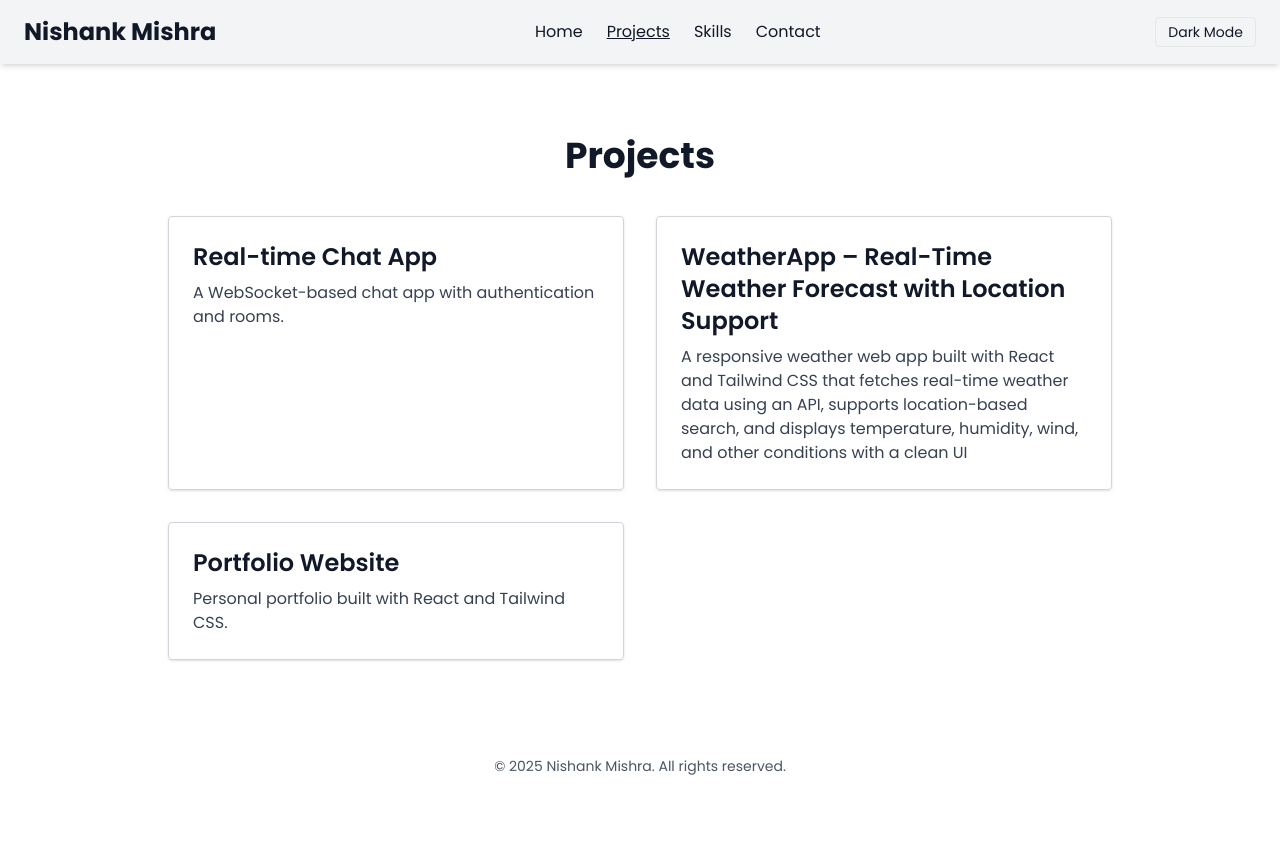
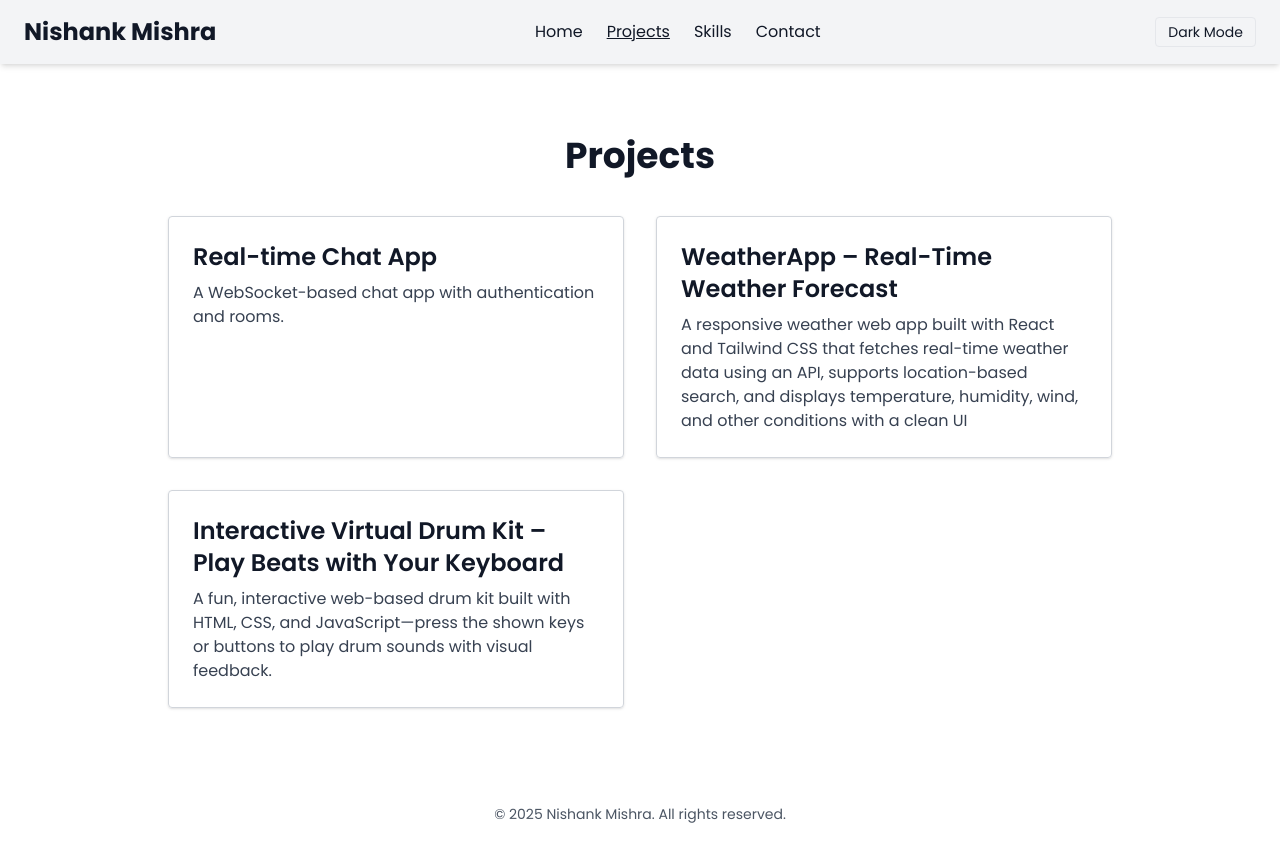
Before and after one commit to nishankmishra/portfolio, a React (Create React App) app: page /projects in a window 1280 px wide. Before the commit the page ends 800 px from the top, so only its background shows below. Built offline with nearby package versions, Linux system fonts and the light colour scheme.

Commit message:
Update Projects.js

```diff
--- a/src/pages/Projects.js
+++ b/src/pages/Projects.js
@@ -7,14 +7,14 @@ const projects = [
     url: 'https://peppy-gumption-f09059.netlify.app/'
   },
   {
-    title: 'WeatherApp – Real-Time Weather Forecast with Location Support',
+    title: 'WeatherApp – Real-Time Weather Forecast ',
     description: 'A responsive weather web app built with React and Tailwind CSS that fetches real-time weather data using an API, supports location-based search, and displays temperature, humidity, wind, and other conditions with a clean UI',
     url: 'https://weatherapp2-u7jj.vercel.app/'
   },
   {
-    title: 'Portfolio Website',
-    description: 'Personal portfolio built with React and Tailwind CSS.',
-    url: '#'
+    title: 'Interactive Virtual Drum Kit – Play Beats with Your Keyboard',
+    description: 'A fun, interactive web-based drum kit built with HTML, CSS, and JavaScript—press the shown keys or buttons to play drum sounds with visual feedback.',
+    url: 'https://playful-youtiao-ec87bf.netlify.app/'
   },
 ];
 
```
